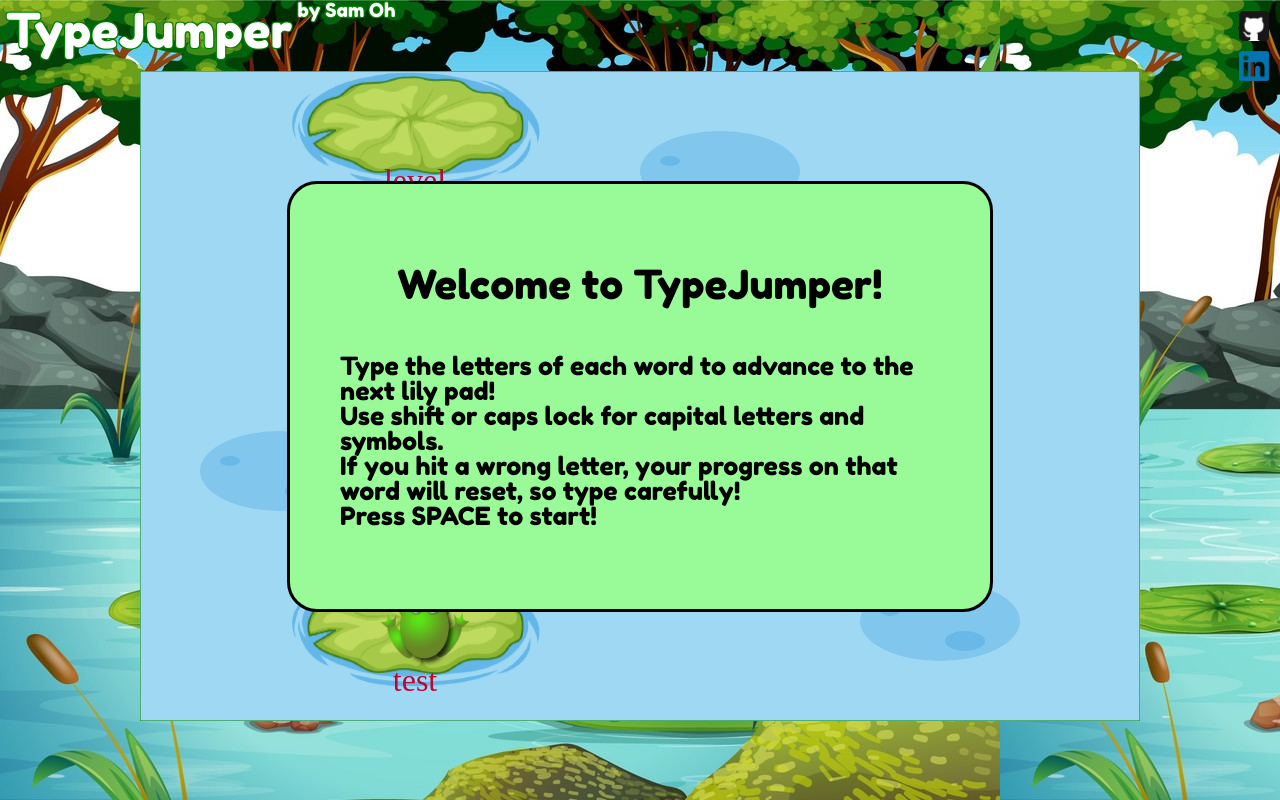
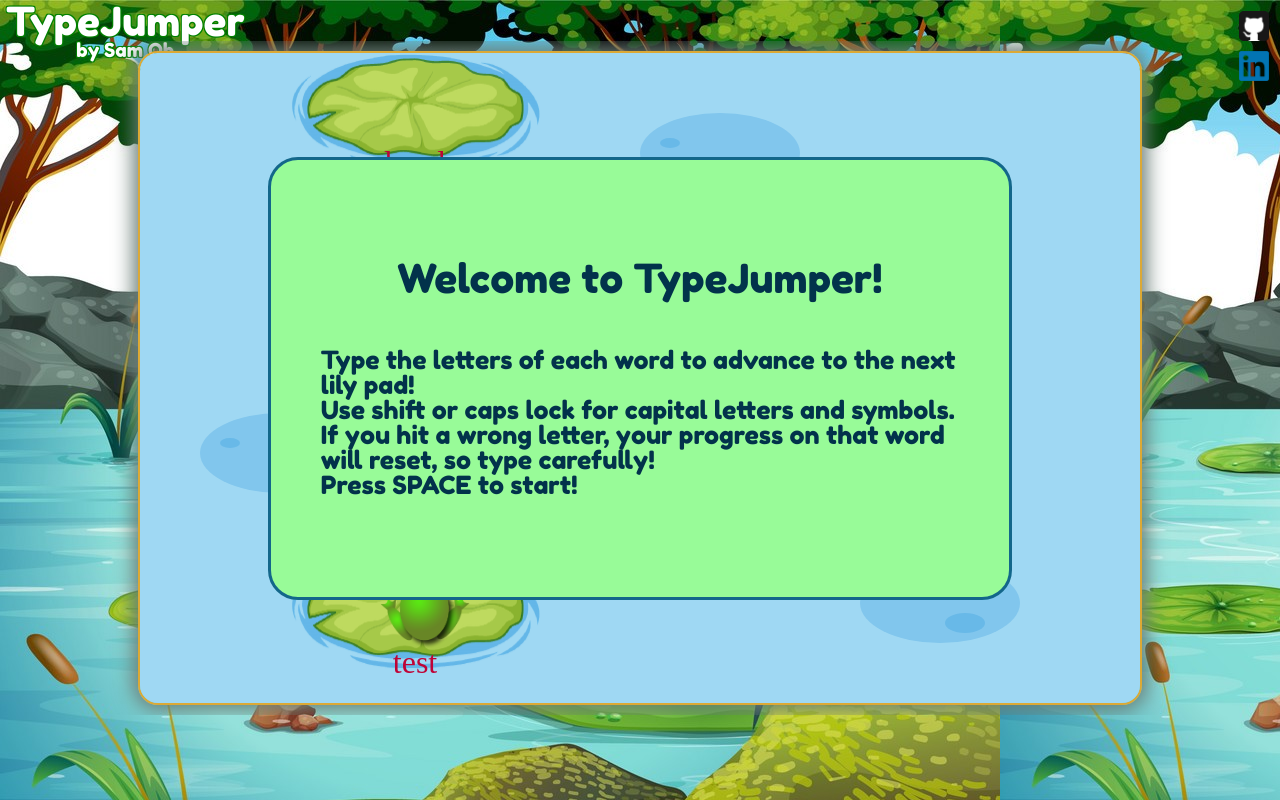
Before and after one commit to ohksam/TypeJumper, a website with bundled scripts: page index.html in a window 1280 px wide. Built offline with nearby package versions, Linux system fonts and the light colour scheme; files whose address does not match are found by name.

Commit message:
more styling

```diff
--- a/src/index.js
+++ b/src/index.js
@@ -1,4 +1,3 @@
-import Game from "./scripts/game";
 import Gameplay from "./scripts/gameplay";
 
 document.addEventListener('DOMContentLoaded', () => {
--- a/src/scripts/game.js
+++ b/src/scripts/game.js
@@ -89,10 +89,6 @@
             ctx.fill();
         });
 
-        // canvas border
-        ctx.strokeStyle = "green";
-        ctx.strokeRect(0, 0, canvas.width, canvas.height);
-
         this.allObjects().forEach((object) => {
             object.draw(ctx);
         });
@@ -147,7 +143,7 @@
             }
 
             this.showModal('levelCompleteModal');
-            setTimeout(() => this.hideModal('levelCompleteModal'), 2000);
+            setTimeout(() => this.hideModal('levelCompleteModal'), 1500);
             return true;
         }
         return false;
--- a/src/scripts/level.js
+++ b/src/scripts/level.js
@@ -19,6 +19,7 @@
         //     4: ["The", "act", "of a", "function", "calling", "itself", "is", "known", "as", "recursion.", "Recursion", "can", "be", "used", "to solve", "problems", "that", "contain", "smaller", "sub-problems.", "A", "recursive", "function", "typically", "consists of", "two", "cases:", "a", "base", "case,", "which", "marks", "the", "termination", "of", "recursion,", "and a", "recursive", "case,", "which", "allows", "the", "function", "to", "call", "itself", "again."]
         // };
 
+        // for testing purposes
         const levelSentences = {
             1: ['test', 'for', 'level', 'one'],
             2: ['test', 'for', 'level', 'two'],
--- a/src/styles/canvas.scss
+++ b/src/styles/canvas.scss
@@ -23,18 +23,19 @@
   // align-items: center;
   padding: 1px 1px 0px;
   text-shadow: -1px -1px 0 green, 1px -1px 0 green, -1px 1px 0 green, 1px 1px 0 green;
-  height: 70px;
+  height: 40px;
 }
 
 #title-container {
   display: flex;
+  flex-direction: column;
+  margin-left: 5px;
+  align-items: center;
 }
 
-//this is technically fine since you don't have any other h1 elements, but be more specific.
 #header-title {
-  font-size: 3em;
+  font-size: 2.5em;
   color: white;
-  margin: 5px;
 }
 
 #author {
@@ -58,7 +59,15 @@
   justify-content: center;
   align-items: center;
   overflow: hidden;
+  padding: 10px 30px;
 }
+
+#canvas {
+  border: 2px solid #dca935;
+  border-radius: 20px; // Change this to adjust the rounding of the corners
+  box-shadow: 0px 0px 20px 5px #6a7d77; // Change these values to adjust the shadow
+}
+
 
 #github-link,
 #linkedin-link {
--- a/src/styles/modals.scss
+++ b/src/styles/modals.scss
@@ -11,12 +11,13 @@
     align-items: center;
     padding: 50px;
     font-size: 25px;
-    border: 3px solid black;
+    border: 3px solid #13678A;
     border-radius: 30px;
+    color: #02324b
 }
 
 #levelCompleteModal {
-    animation: slide-in-out 2s forwards;
+    animation: slide-in-out 1.5s forwards;
 }
 
 #startModal {
@@ -34,7 +35,7 @@
 }
 
 #endGameModal {
-    // display: none;
+    // display: flex;
     // flex-direction: column;
     // justify-content: space-between;
     // position: absolute;
@@ -51,10 +52,10 @@
 }
 
 #restartButton {
-    padding: 5px;
+    padding: 15px;
     border-radius: 15px;
     border: 1px solid aqua;
-    background-color: palegreen;
+    background-color: aqua;
     font-family: "CuteFrog";
 }
 
@@ -69,7 +70,7 @@
     }
 
     20%,
-    80% {
+    90% {
         transform: translateX(0);
     }
 
```
Also changed, not shown: dist/main.css, dist/main.js.
